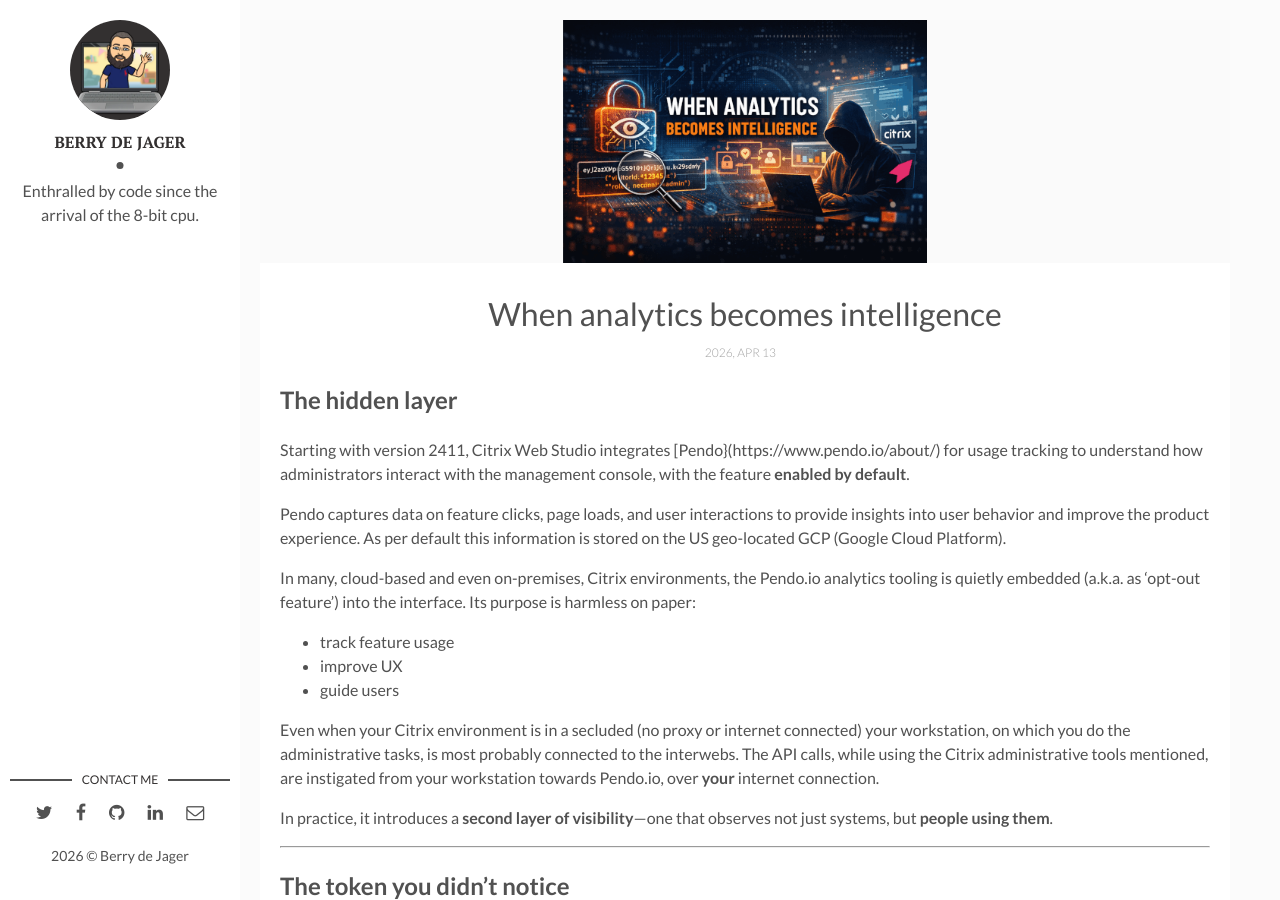
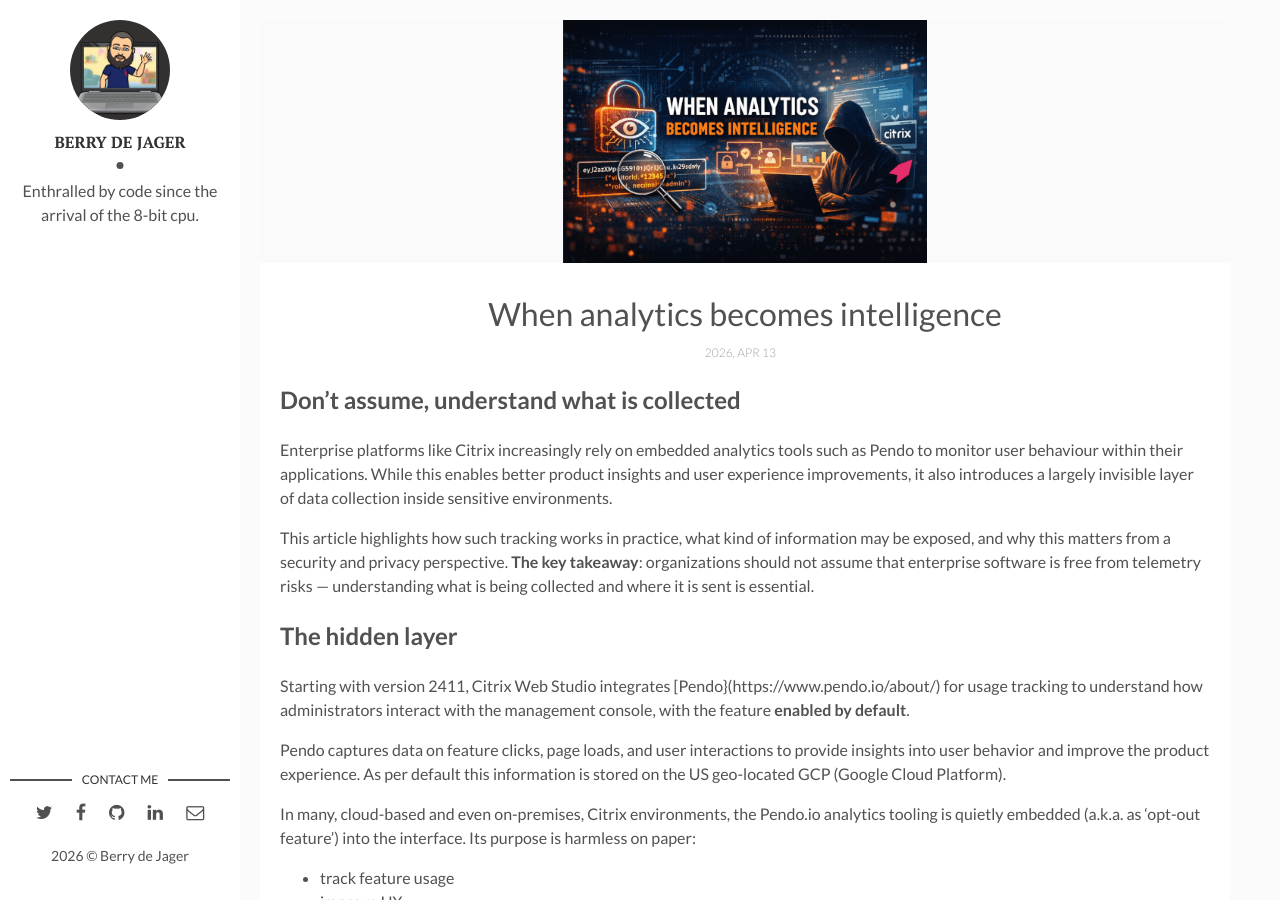
Before and after one commit to berrydejager/code, a Jekyll site: the page built from _posts/2026-04-13-Citrix-Pendo-and-its-hidden-risks.markdown, in a window 1280 px wide and 900 px high. Built offline with Jekyll 4.4.1, drawn with Linux system fonts in a browser that asks for light colours.

Commit message:
Update 2026-04-13-Citrix-Pendo-and-its-hidden-risks.markdown

```diff
--- a/_posts/2026-04-13-Citrix-Pendo-and-its-hidden-risks.markdown
+++ b/_posts/2026-04-13-Citrix-Pendo-and-its-hidden-risks.markdown
@@ -6,6 +6,11 @@
 img: header/citrix-pendo-risks.gif
 tags: [citrix, pendo, analytics, social-engineering, privacy]
 ---
+## Don't assume, understand what is collected
+
+Enterprise platforms like Citrix increasingly rely on embedded analytics tools such as Pendo to monitor user behaviour within their applications. While this enables better product insights and user experience improvements, it also introduces a largely invisible layer of data collection inside sensitive environments.
+
+This article highlights how such tracking works in practice, what kind of information may be exposed, and why this matters from a security and privacy perspective. **The key takeaway**: organizations should not assume that enterprise software is free from telemetry risks — understanding what is being collected and where it is sent is essential.
 
 ## The hidden layer
 
```
